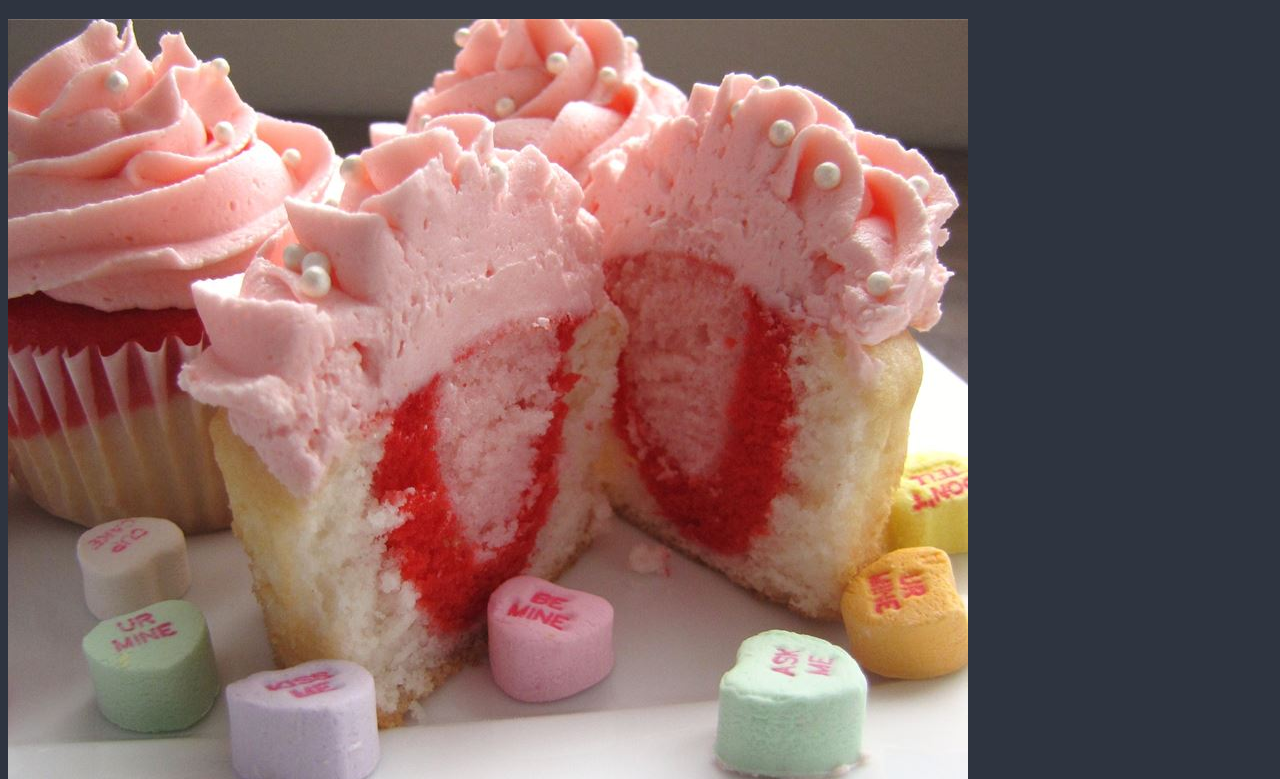
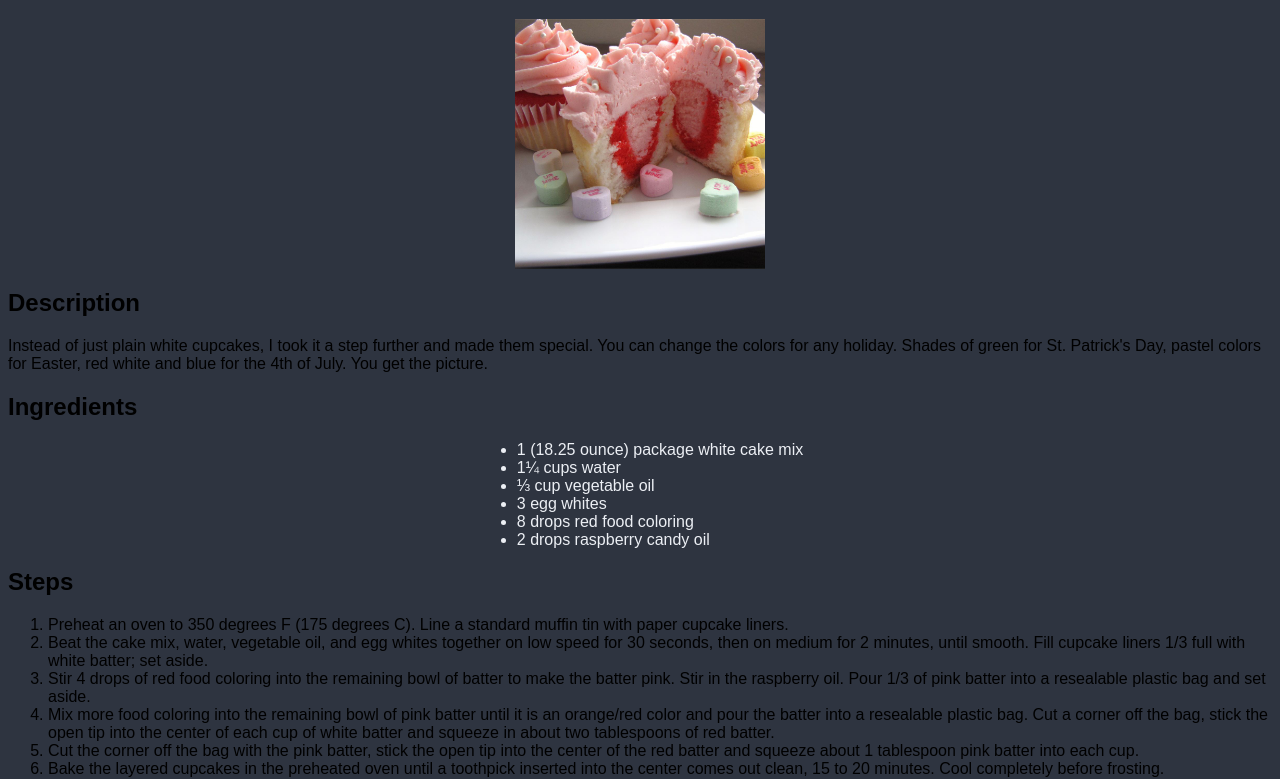
Before and after one commit to AustinMcCallister/odin-recipes, a plain HTML site: page recipes/sweetheart_cupcakes.html in a window 1280 px wide. Shown: the part 61-840 px from the top of the page. Drawn offline with Linux system fonts and the light colour scheme.

Commit message:
Add img element properties and center-img class properties

```diff
--- a/style.css
+++ b/style.css
@@ -15,6 +15,17 @@ ul {
     text-align: left;
 }
 
+img {
+    height: auto;
+    width: 250px;
+}
+
+.center-img {
+    display: block;
+    margin-left: auto;
+    margin-right: auto;
+}
+
 a:link {
     color: #81A1C1;
 }
```
